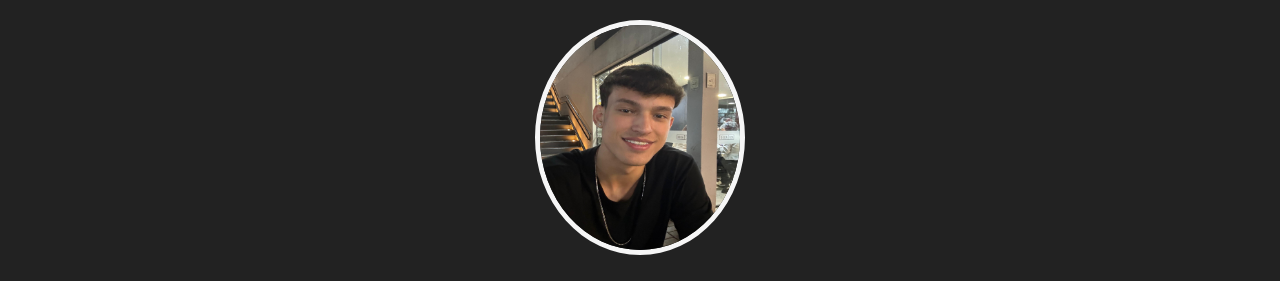
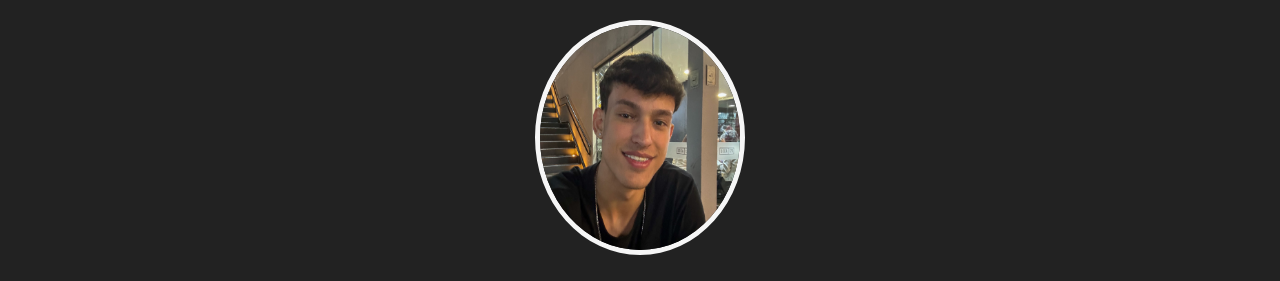
Before and after one commit to guilhermetofoli/curriculoGuilherme, a plain HTML site: page index.html in a window 1280 px wide. Shown: the top 281 px of the page. Drawn offline with Linux system fonts and the light colour scheme.

Commit message:
Alterado a foto do currículo para uma com maior resolução, excluído arquivos desnecessários

```diff
--- a/index.html
+++ b/index.html
@@ -16,7 +16,7 @@
 
     <header> <!--Cria o cabeçalho da página-->
         <div class="header-container">
-            <img src="/eu.jpeg" alt="Eu: Guilherme Tófoli" class="foto-perfil">
+            <img src="/euAltaRes.jpg" alt="Eu: Guilherme Tófoli" class="foto-perfil">
             <div>
                 <h1>Guilherme Tófoli</h1>
                 <p>Email: guitofoli1806@gmail.com</p>
```
Also changed, not shown: Lamborghini.jpg (deleted), euAltaRes.jpg (added).
